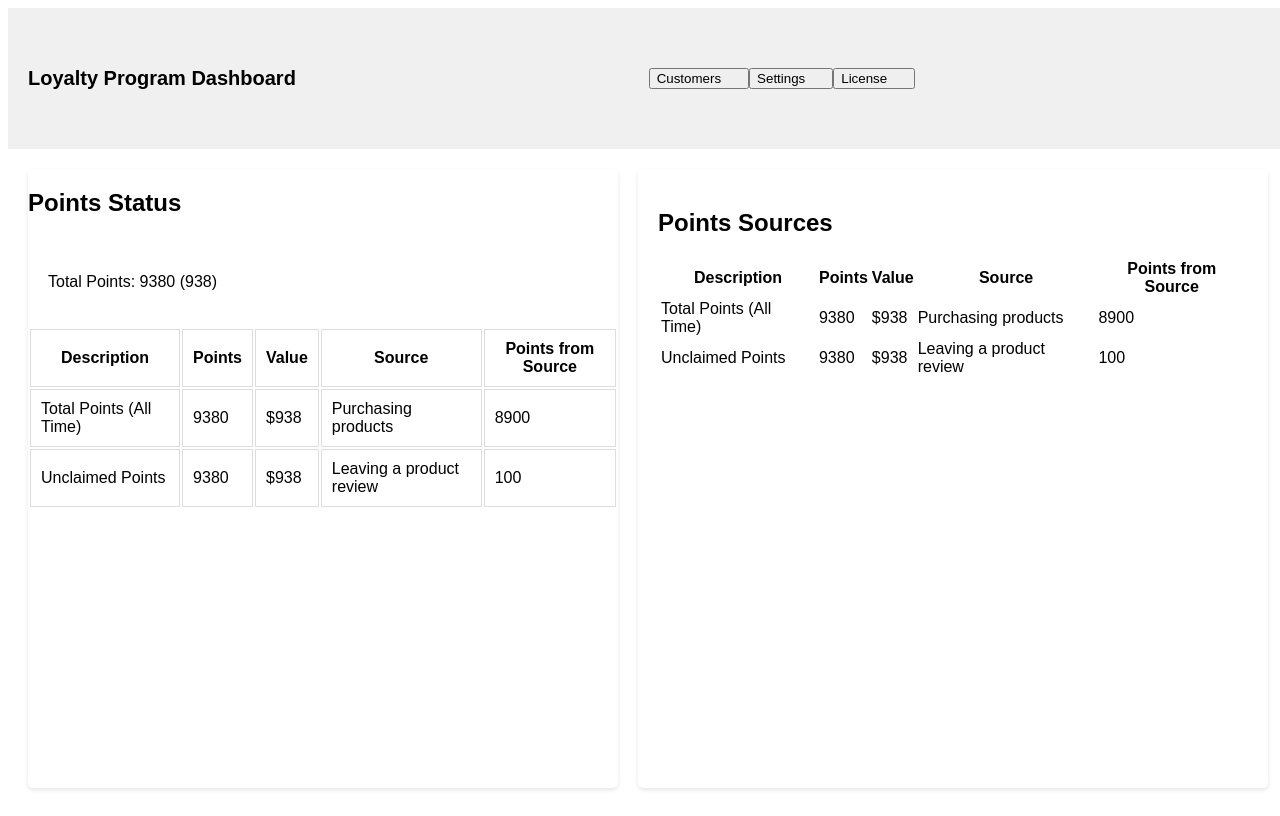
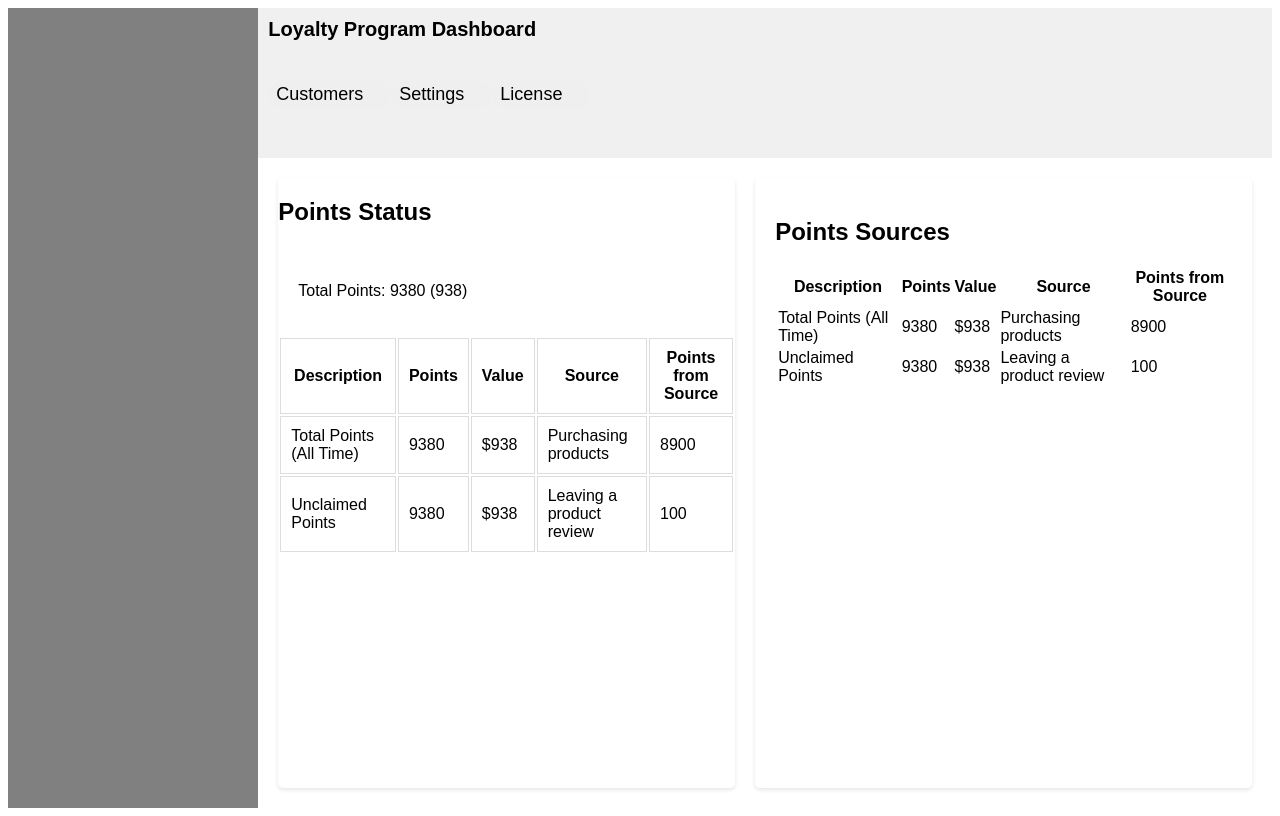
Before and after one commit to amanyadav91/Loyality, a React (Vite) app in the folder loyalty-page/: page / in a window 1280 px wide. Built offline with nearby package versions, Linux system fonts and the light colour scheme.

Commit message:
add sidebar

```diff
--- a/loyalty-page/src/components/LoyaltyBody.jsx
+++ b/loyalty-page/src/components/LoyaltyBody.jsx
@@ -21,15 +21,17 @@ const pointsData = [
 
 const LoyaltyProgramDashboard = () => {
   return (
-    <div className="loyalty-program-dashboard">
+      <>
+      <div className='Container'>
+      <div className="sidebar">sidebar</div><div className="loyalty-program-dashboard">
       <div className="header">
         <h1>Loyalty Program Dashboard</h1>
         <div className='dashboard'>
           <nav>
             <ul>
-             <button><li>Customers</li></button>
-             <button><li>Settings</li></button>
-            <button><li>License</li></button>
+              <button className='btn1'><li>Customers</li></button>
+              <button className='btn2'><li>Settings</li></button>
+              <button className='btn3'><li>License</li></button>
             </ul>
           </nav>
         </div>
@@ -94,6 +96,8 @@ const LoyaltyProgramDashboard = () => {
         </div>
       </div>
     </div>
+    </div></>
+
   );
 };
 
--- a/loyalty-page/src/components/LoyaltyProgramDashboard.css
+++ b/loyalty-page/src/components/LoyaltyProgramDashboard.css
@@ -1,4 +1,3 @@
-/* LoyaltyProgramDashboard.css */
 .loyalty-program-dashboard {
     font-family: sans-serif;
     display: flex;
@@ -6,13 +5,58 @@
     width: 100vw;
     min-height: 100vh;
   }
-
+ .Container
+ {
+  display: flex;
+  padding: 0;
+  overflow-x: hidden;
+  .sidebar {
+    width: 25% !important;
+    color: grey;
+    background-color: grey;
+  }
+ }
   .header {
     display: flex;
     justify-content: space-between;
+    display: inline-block;
     align-items: center;
-    padding: 20px;
+    padding:10px;
     background-color: #f0f0f0;
+    border-color: transparent;
+    gap:20px;
+    }
+    h1
+    {
+      font-weight: 700;
+    }
+
+  .header .btn1{
+    border-radius:30px;
+    border-color:transparent;
+    font-size: large;
+
+
+  }
+  .header .btn2{
+    border-radius:30px;
+    border-color: transparent;
+    font-size: large;
+  }
+  .header .btn3{
+    border-radius:30px;
+    border-color: transparent;
+    font-size: large;
+  }
+  .btn1 :hover{
+   color:brown;
+  }
+  .btn2 :hover{
+    color: brown;
+  }
+  .btn3 :hover
+  {
+    color: brown;
   }
 
   .header h1 {
```
Also changed, not shown: loyalty-page/src/App.css (line endings or trailing spaces). Lines whose indentation alone changed are shown as unchanged.
